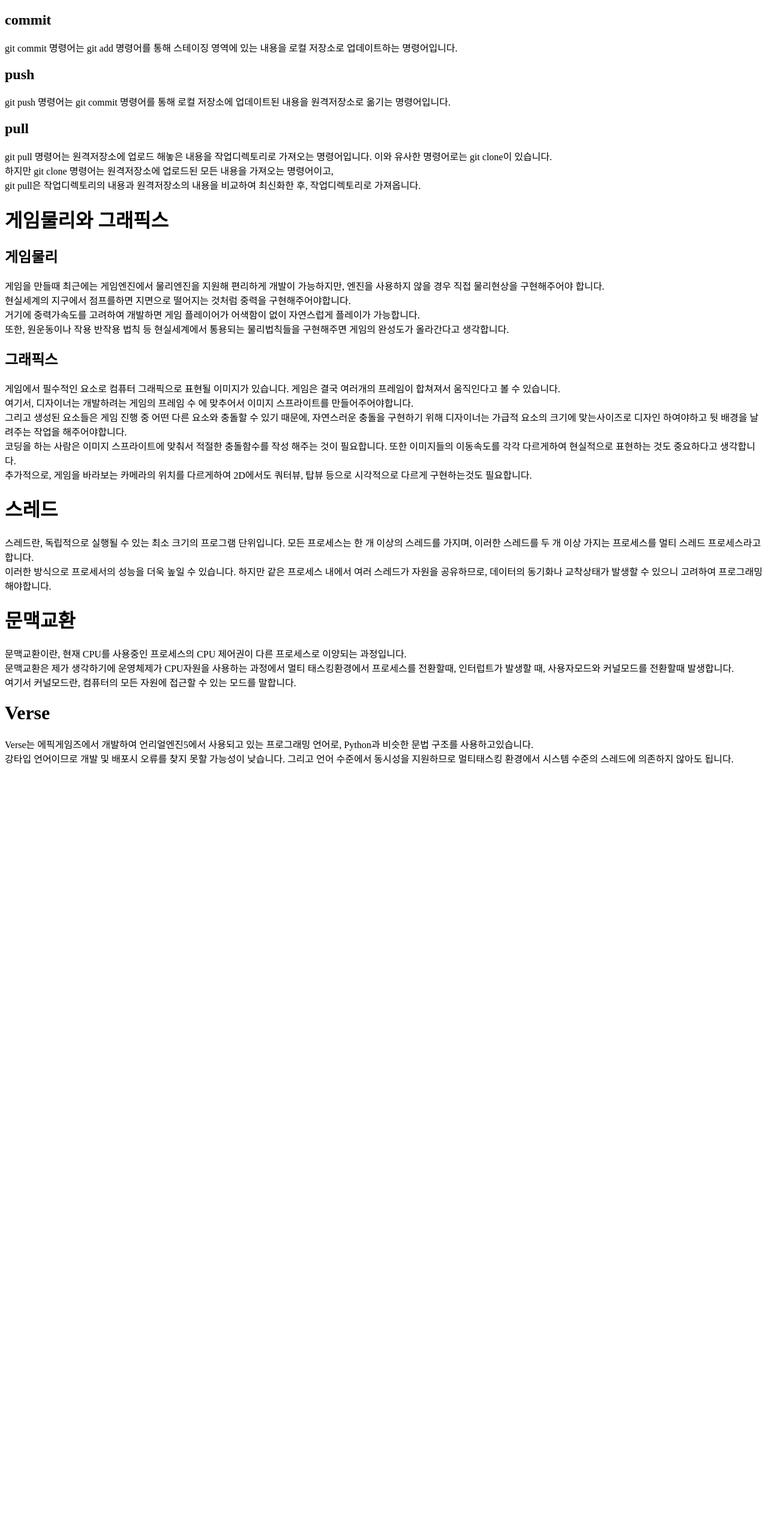
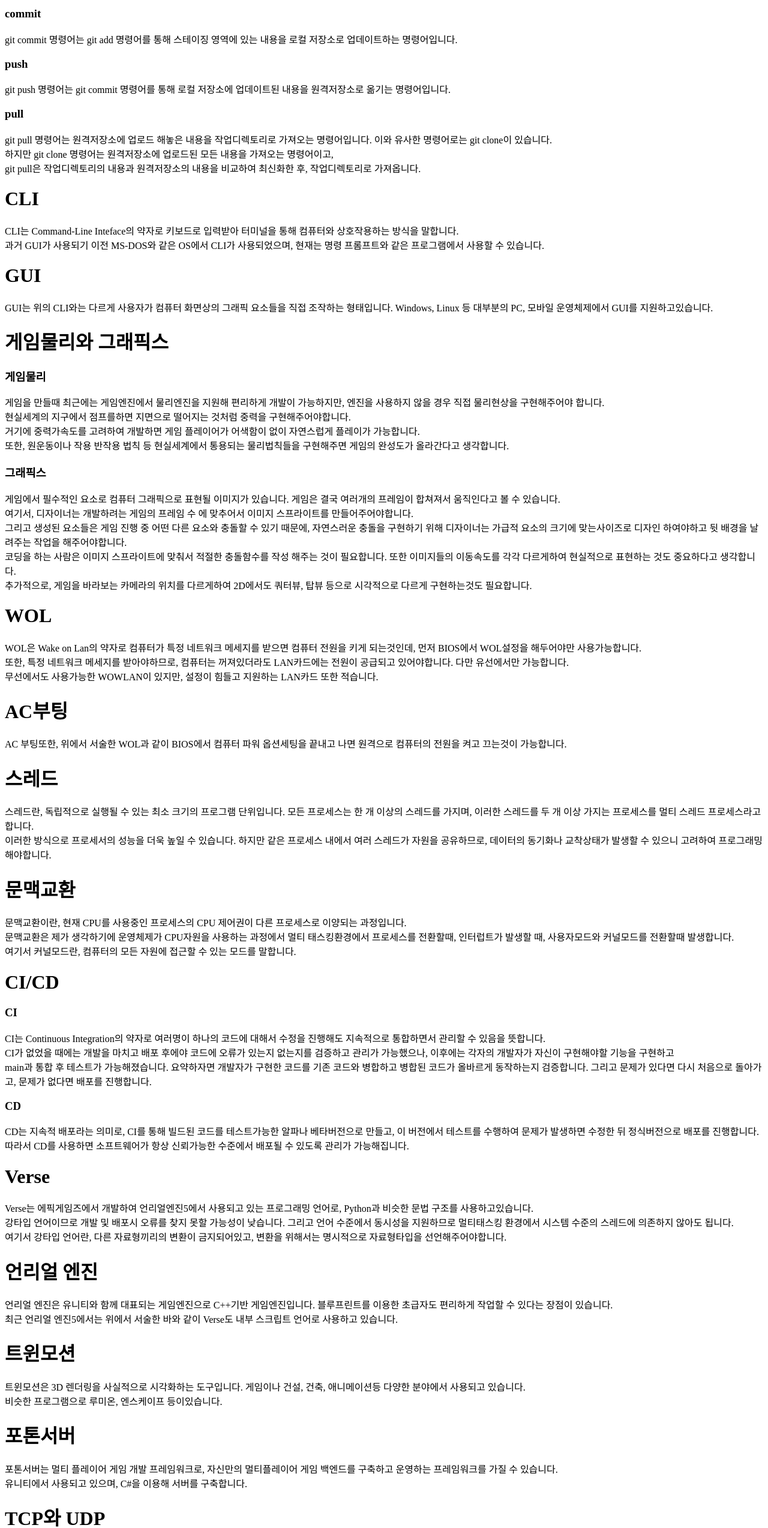
Before and after one commit to Luinesse/Programming_Basic, a plain HTML site: page basic1.html in a window 1280 px wide. Shown: the part 216-2763 px from the top of the page at 60% size. Before the commit the page ends 1508 px from the top, so only its background shows below. Drawn offline with Linux system fonts and the light colour scheme.

Commit message:
Second Commit

```diff
--- a/basic1.html
+++ b/basic1.html
@@ -3,29 +3,40 @@
     <head>2020975050 소프트웨어학과 이지홍</head>
     <body>
         <h1>깃명령</h1>
-        <h2>add</h2>
+        <h3>add</h3>
         <p>git add 명령어는 사용자가 작업 디렉토리의 내용을 스테이징 영역에 추가하기 위해서 사용하는 깃명령어 중 하나입니다.<br>
             여기서 스테이징 영역이란, 작업 디렉토리와 원격 저장소인 Git 저장소 사이의 임시 저장공간과 같은 영역입니다.<br></p>
-        <h2>commit</h2>
+        <h3>commit</h3>
         <p>git commit 명령어는 git add 명령어를 통해 스테이징 영역에 있는 내용을 로컬 저장소로 업데이트하는 명령어입니다.</p>
-        <h2>push</h2>
+        <h3>push</h3>
         <p>git push 명령어는 git commit 명령어를 통해 로컬 저장소에 업데이트된 내용을 원격저장소로 옮기는 명령어입니다.</p>
-        <h2>pull</h2>
+        <h3>pull</h3>
         <p>git pull 명령어는 원격저장소에 업로드 해놓은 내용을 작업디렉토리로 가져오는 명령어입니다. 이와 유사한 명령어로는 git clone이 있습니다.<br>
             하지만 git clone 명령어는 원격저장소에 업로드된 모든 내용을 가져오는 명령어이고,<br>
             git pull은 작업디렉토리의 내용과 원격저장소의 내용을 비교하여 최신화한 후, 작업디렉토리로 가져옵니다.</p>
+        <h1>CLI</h1>
+        <p>CLI는 Command-Line Inteface의 약자로 키보드로 입력받아 터미널을 통해 컴퓨터와 상호작용하는 방식을 말합니다.<br>
+            과거 GUI가 사용되기 이전 MS-DOS와 같은 OS에서 CLI가 사용되었으며, 현재는 명령 프롬프트와 같은 프로그램에서 사용할 수 있습니다.</p>
+        <h1>GUI</h1>
+        <p>GUI는 위의 CLI와는 다르게 사용자가 컴퓨터 화면상의 그래픽 요소들을 직접 조작하는 형태입니다. Windows, Linux 등 대부분의 PC, 모바일 운영체제에서 GUI를 지원하고있습니다.</p>
         <h1>게임물리와 그래픽스</h1>
-        <h2>게임물리</h2>
+        <h3>게임물리</h3>
         <p>게임을 만들때 최근에는 게임엔진에서 물리엔진을 지원해 편리하게 개발이 가능하지만, 엔진을 사용하지 않을 경우 직접 물리현상을 구현해주어야 합니다.<br>
             현실세계의 지구에서 점프를하면 지면으로 떨어지는 것처럼 중력을 구현해주어야합니다.<br>
             거기에 중력가속도를 고려하여 개발하면 게임 플레이어가 어색함이 없이 자연스럽게 플레이가 가능합니다.<br>
             또한, 원운동이나 작용 반작용 법칙 등 현실세계에서 통용되는 물리법칙들을 구현해주면 게임의 완성도가 올라간다고 생각합니다.</p>
-        <h2>그래픽스</h2>
+        <h3>그래픽스</h3>
         <p>게임에서 필수적인 요소로 컴퓨터 그래픽으로 표현될 이미지가 있습니다. 게임은 결국 여러개의 프레임이 합쳐져서 움직인다고 볼 수 있습니다.<br>
             여기서, 디자이너는 개발하려는 게임의 프레임 수 에 맞추어서 이미지 스프라이트를 만들어주어야합니다.<br>
             그리고 생성된 요소들은 게임 진행 중 어떤 다른 요소와 충돌할 수 있기 때문에, 자연스러운 충돌을 구현하기 위해 디자이너는 가급적 요소의 크기에 맞는사이즈로 디자인 하여야하고 뒷 배경을 날려주는 작업을 해주어야합니다.<br>
             코딩을 하는 사람은 이미지 스프라이트에 맞춰서 적절한 충돌함수를 작성 해주는 것이 필요합니다. 또한 이미지들의 이동속도를 각각 다르게하여 현실적으로 표현하는 것도 중요하다고 생각합니다.<br>
             추가적으로, 게임을 바라보는 카메라의 위치를 다르게하여 2D에서도 쿼터뷰, 탑뷰 등으로 시각적으로 다르게 구현하는것도 필요합니다.</p>
+        <h1>WOL</h1>
+        <p>WOL은 Wake on Lan의 약자로 컴퓨터가 특정 네트워크 메세지를 받으면 컴퓨터 전원을 키게 되는것인데, 먼저 BIOS에서 WOL설정을 해두어야만 사용가능합니다.<br>
+            또한, 특정 네트워크 메세지를 받아야하므로, 컴퓨터는 꺼져있더라도 LAN카드에는 전원이 공급되고 있어야합니다. 다만 유선에서만 가능합니다.<br>
+            무선에서도 사용가능한 WOWLAN이 있지만, 설정이 힘들고 지원하는 LAN카드 또한 적습니다.</p>
+        <h1>AC부팅</h1>
+        <p>AC 부팅또한, 위에서 서술한 WOL과 같이 BIOS에서 컴퓨터 파워 옵션세팅을 끝내고 나면 원격으로 컴퓨터의 전원을 켜고 끄는것이 가능합니다.</p>
         <h1>스레드</h1>
         <p>스레드란, 독립적으로 실행될 수 있는 최소 크기의 프로그램 단위입니다. 모든 프로세스는 한 개 이상의 스레드를 가지며, 이러한 스레드를 두 개 이상 가지는 프로세스를 멀티 스레드 프로세스라고 합니다.<br>
             이러한 방식으로 프로세서의 성능을 더욱 높일 수 있습니다. 하지만 같은 프로세스 내에서 여러 스레드가 자원을 공유하므로, 데이터의 동기화나 교착상태가 발생할 수 있으니 고려하여 프로그래밍 해야합니다.</p>
@@ -33,8 +44,35 @@
         <p>문맥교환이란, 현재 CPU를 사용중인 프로세스의 CPU 제어권이 다른 프로세스로 이양되는 과정입니다.<br>
             문맥교환은 제가 생각하기에 운영체제가 CPU자원을 사용하는 과정에서 멀티 태스킹환경에서 프로세스를 전환할때, 인터럽트가 발생할 때, 사용자모드와 커널모드를 전환할때 발생합니다.<br>
             여기서 커널모드란, 컴퓨터의 모든 자원에 접근할 수 있는 모드를 말합니다.</p>
+        <h1>CI/CD</h1>
+        <h3>CI</h3>
+        <p>CI는 Continuous Integration의 약자로 여러명이 하나의 코드에 대해서 수정을 진행해도 지속적으로 통합하면서 관리할 수 있음을 뜻합니다.<br>
+            CI가 없었을 때에는 개발을 마치고 배포 후에야 코드에 오류가 있는지 없는지를 검증하고 관리가 가능했으나, 이후에는 각자의 개발자가 자신이 구현해야할 기능을 구현하고<br>
+            main과 통합 후 테스트가 가능해졌습니다. 요약하자면 개발자가 구현한 코드를 기존 코드와 병합하고 병합된 코드가 올바르게 동작하는지 검증합니다. 그리고 문제가 있다면 다시 처음으로 돌아가고, 문제가 없다면 배포를 진행합니다.</p>
+        <h3>CD</h3>
+        <p>CD는 지속적 배포라는 의미로, CI를 통해 빌드된 코드를 테스트가능한 알파나 베타버전으로 만들고, 이 버전에서 테스트를 수행하여 문제가 발생하면 수정한 뒤 정식버전으로 배포를 진행합니다.<br>
+            따라서 CD를 사용하면 소프트웨어가 항상 신뢰가능한 수준에서 배포될 수 있도록 관리가 가능해집니다.</p>
         <h1>Verse</h1>
         <p>Verse는 에픽게임즈에서 개발하여 언리얼엔진5에서 사용되고 있는 프로그래밍 언어로, Python과 비슷한 문법 구조를 사용하고있습니다.<br>
-            강타입 언어이므로 개발 및 배포시 오류를 찾지 못할 가능성이 낮습니다. 그리고 언어 수준에서 동시성을 지원하므로 멀티태스킹 환경에서 시스템 수준의 스레드에 의존하지 않아도 됩니다.</p>
+            강타입 언어이므로 개발 및 배포시 오류를 찾지 못할 가능성이 낮습니다. 그리고 언어 수준에서 동시성을 지원하므로 멀티태스킹 환경에서 시스템 수준의 스레드에 의존하지 않아도 됩니다.<br>
+            여기서 강타입 언어란, 다른 자료형끼리의 변환이 금지되어있고, 변환을 위해서는 명시적으로 자료형타입을 선언해주어야합니다.</p>
+        <h1>언리얼 엔진</h1>
+        <p>언리얼 엔진은 유니티와 함께 대표되는 게임엔진으로 C++기반 게임엔진입니다. 블루프린트를 이용한 초급자도 편리하게 작업할 수 있다는 장점이 있습니다.<br>
+            최근 언리얼 엔진5에서는 위에서 서술한 바와 같이 Verse도 내부 스크립트 언어로 사용하고 있습니다.</p>
+        <h1>트윈모션</h1>
+        <p>트윈모션은 3D 렌더링을 사실적으로 시각화하는 도구입니다. 게임이나 건설, 건축, 애니메이션등 다양한 분야에서 사용되고 있습니다.<br>
+            비슷한 프로그램으로 루미온, 엔스케이프 등이있습니다.</p>
+        <h1>포톤서버</h1>
+        <p>포톤서버는 멀티 플레이어 게임 개발 프레임워크로, 자신만의 멀티플레이어 게임 백엔드를 구축하고 운영하는 프레임워크를 가질 수 있습니다.<br>
+            유니티에서 사용되고 있으며, C#을 이용해 서버를 구축합니다.</p>
+        <h1>TCP와 UDP</h1>
+        <h2>TCP</h2>
+        <p>TCP는 컴퓨터와 다른 컴퓨터간의 데이터 통신을 위한 규약입니다. OSI 7계층 중 4계층인 전송 계층에서 사용되며, IP와 엮어서 TCP/IP로 불리는 경우가 많습니다.<br>
+            TCP 프로토콜은 크게 세가지 흐름으로 구분됩니다. 첫번째로 연결 생성, 두번째로는 자료 전송, 마지막으로 연결 종료가 있습니다.<br>
+            위에서 서술한 IP는 OSI 7계층 중 3계층에 속하며, 보내는 컴퓨터에서 받는 컴퓨터까지의 통신을 책임지는 규약입니다.</p>
+        <h2>UDP</h2>
+        <p>UDP는 다른 프로토콜과 마찬가지로 네트워크의 두 컴퓨터 간 데이터 전송을 위한 규약입니다. TCP에 비해 빠르지만 TCP 통신에서 사용하는 핸드셰이크를 사용하지 않으므로 안정성에서 취약합니다.<br>
+            대표적으로 VoIP와 DNS 서버가 UDP를 사용하여 작동합니다.</p>
+
     </body>
 </html>
```
